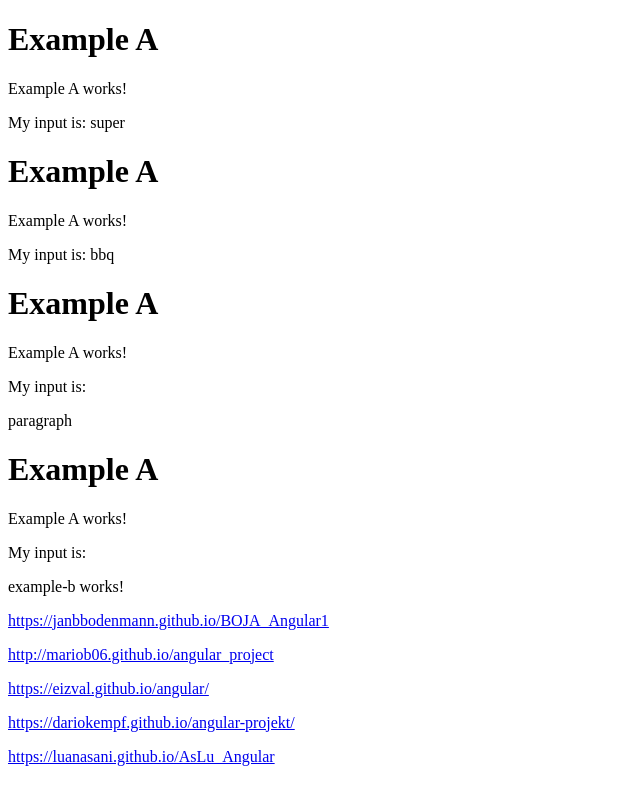
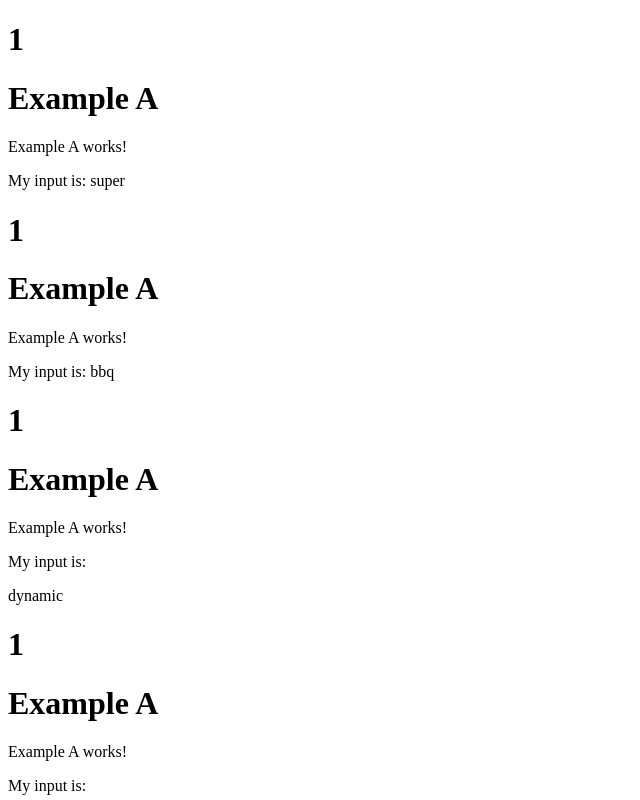
Before and after one commit to TheCell/emvs-2024, an Angular app: page / in a window 1280 px wide. Shown: the top 800 px of the page, without its empty margins (0-640 px from the left). Built offline with nearby package versions, Linux system fonts and the light colour scheme.

Commit message:
ngif and ngfor example

```diff
--- a/src/app/app.component.html
+++ b/src/app/app.component.html
@@ -1,5 +1,6 @@
-<app-example-a [customName]="'super'"></app-example-a>
-<app-example-a [customName]="'bbq'"></app-example-a>
+<app-example-a (titleClicked)="toggleComponent()" [customName]="'super'"></app-example-a>
+<app-example-a (titleClicked)="bbqTitleClicked()" [customName]="'bbq'"></app-example-a>
+<app-example-a *ngIf="showComponent" [customName]="abc"><p>dynamic</p></app-example-a>
 <app-example-a><p>paragraph</p></app-example-a>
 <app-example-a></app-example-a>
 <app-example-b></app-example-b>
--- a/src/app/app.component.ts
+++ b/src/app/app.component.ts
@@ -1,14 +1,31 @@
 import { Component } from '@angular/core';
 import { RouterOutlet } from '@angular/router';
 import { SharedModule } from './shared/shared.module';
+import { CommonModule } from '@angular/common';
 
 @Component({
   selector: 'app-root',
   standalone: true,
-  imports: [RouterOutlet, SharedModule],
+  imports: [RouterOutlet, CommonModule, SharedModule],
   templateUrl: './app.component.html',
   styleUrl: './app.component.scss'
 })
 export class AppComponent {
   title = 'emvs-2024';
+  public abc = '';
+  public showComponent = true;
+
+  constructor() {
+    // setInterval(() => {
+    //   this.abc = `abc${Math.random()}`;
+    // }, 500);
+  }
+
+  public bbqTitleClicked(): void {
+    this.abc = 'bbq';
+  }
+
+  public toggleComponent(): void {
+    this.showComponent = !this.showComponent;
+  }
 }
--- a/src/app/shared/example-a/example-a.component.html
+++ b/src/app/shared/example-a/example-a.component.html
@@ -1,5 +1,15 @@
 <div>
-  <h1>Example A</h1>
+  <h1>{{ myvar }}</h1>
+  <!-- <span *ngIf="myvar > 3">Greater than 3</span> -->
+  <!-- <p *ngFor="let i of myArr">
+    array entry nr: {{ i }}
+    <span>test {{i}}</span>
+  </p>
+  <p>
+    @if (myvar > 2) { Welcome back, user! }
+  </p> -->
+
+  <h1 (click)="titleClicked.next()">Example A</h1>
   <p>Example A works!</p>
   <p>My input is: {{ customName }}</p>
   <ng-content></ng-content>
--- a/src/app/shared/example-a/example-a.component.ts
+++ b/src/app/shared/example-a/example-a.component.ts
@@ -1,4 +1,4 @@
-import { Component, Input, OnInit } from '@angular/core';
+import { Component, EventEmitter, Input, OnInit, Output } from '@angular/core';
 
 @Component({
   selector: 'app-example-a',
@@ -7,9 +7,18 @@ import { Component, Input, OnInit } from '@angular/core';
 })
 export class ExampleAComponent implements OnInit {
   @Input() public customName = '';
+  @Output() public titleClicked = new EventEmitter<void>();
+
   public title = 'Example A';
+  public myvar = 1;
+  public myArr = [1, 2, 3, 4, 5];
 
-  constructor() { }
+  constructor() {
+    // setInterval(() => {
+    //   this.myvar = Math.random() * 5;
+    //   console.log('myvar', this.myvar);
+    // }, 1000);
+  }
 
   ngOnInit() {
   }
```
